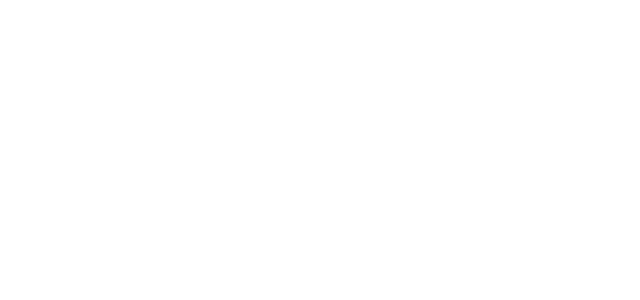
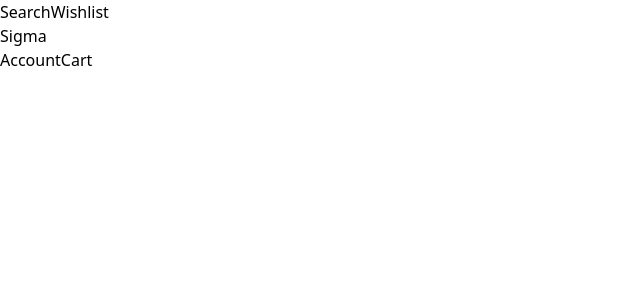
Before and after one commit to javedakhtar21/Sigma-App, a React (Vite) app in the folder Sigma-App/: page / in a window 1280 px wide. Before the commit this address had no page. Shown: the top 300 px of the page, without its empty margins (0-640 px from the left). Built offline with nearby package versions, Linux system fonts and the light colour scheme.

Commit message:
navbar route is set

```diff
--- a/Sigma-App/src/App.jsx
+++ b/Sigma-App/src/App.jsx
@@ -1,16 +1,17 @@
-import { BrowserRouter, Routes,Route } from 'react-router-dom'
+import { BrowserRouter, Routes, Route } from "react-router-dom";
 import "./App.css";
 import UserRegister from "./Components/UserRegister";
-import Login from "./Components/userLogin"
-
+import Login from "./Components/userLogin";
+import NavBar from "./Components/NavBar";
 
 function App() {
   return (
     <BrowserRouter>
-    <Routes>
-      <Route path='/signup' element={<UserRegister/>}/>
-      <Route path='/login' element={<Login/>}/>
-    </Routes>
+      <NavBar />
+      <Routes>
+        <Route path="/signup" element={<UserRegister />} />
+        <Route path="/login" element={<Login />} />
+      </Routes>
     </BrowserRouter>
   );
 }
```
